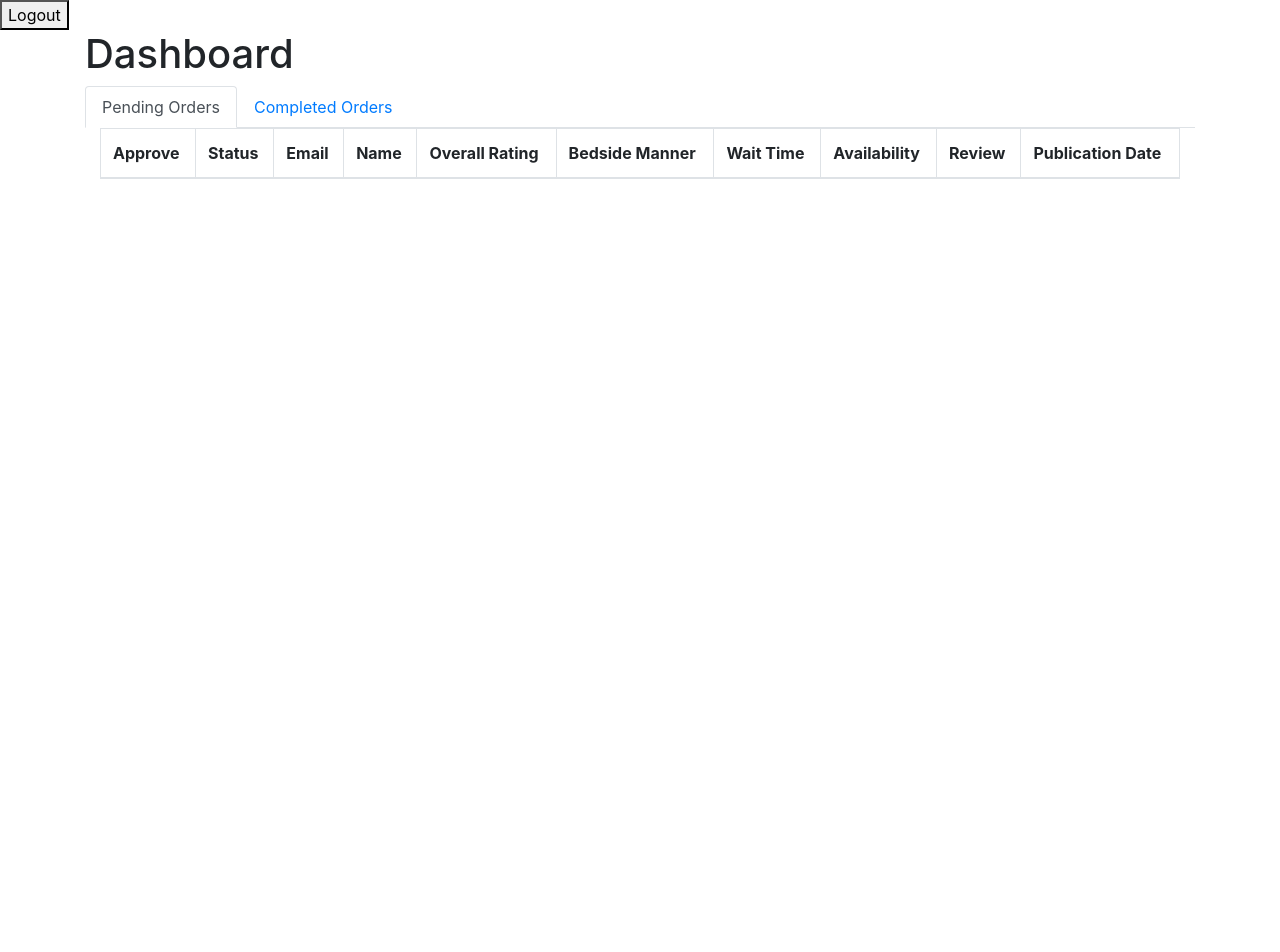
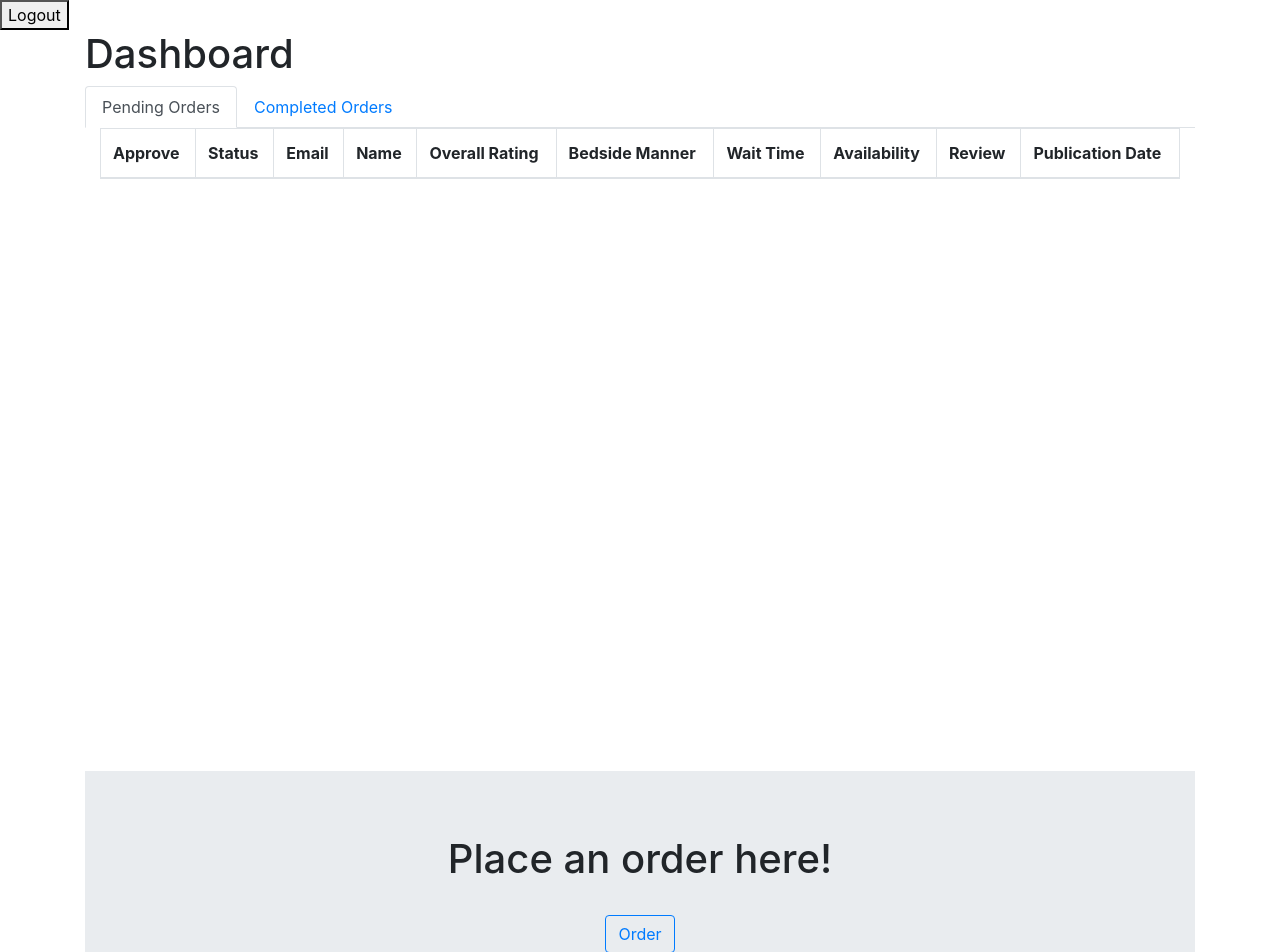
Before and after one commit to jkk24/gmf-media-group-online-form, a React (Create React App) app in the folder client/: page /dashboard in a window 1280 px wide. Shown: the top 952 px of the page. Before the commit the page ends 800 px from the top, so only its background shows below. Built offline with nearby package versions, Linux system fonts and the light colour scheme; no server answers.

Commit message:
added a section to place another order in dashboard

```diff
--- a/client/src/routes/Dashboard.js
+++ b/client/src/routes/Dashboard.js
@@ -1,5 +1,13 @@
 import React from "react";
-import { Tabs, Tab, Container } from "react-bootstrap";
+import {
+  Tabs,
+  Tab,
+  Container,
+  Jumbotron,
+  Form,
+  Button,
+  FormControl,
+} from "react-bootstrap";
 import PendingOrders from "../components/PendingOrders";
 import CompletedOrders from "../components/CompletedOrders";
 
@@ -17,6 +25,39 @@ const Dashboard = () => {
           </Tab>
         </Tabs>
       </div>
+      <br />
+      <br />
+      <br />
+      <br />
+      <br />
+      <br />
+      <br />
+      <br />
+      <br />
+      <br />
+      <br />
+      <br />
+      <br />
+      <br />
+      <br />
+      <br />
+      <br />
+      <br />
+      <br />
+      <br />
+      <br />
+      <br />
+      <br />
+      <br />
+      <Jumbotron fluid className="text-center">
+        <Container>
+          <h1>Place an order here!</h1>
+          <br />
+          <Form class="justify-content-center">
+            <Button variant="outline-primary">Order</Button>
+          </Form>
+        </Container>
+      </Jumbotron>
     </Container>
   );
 };
```
